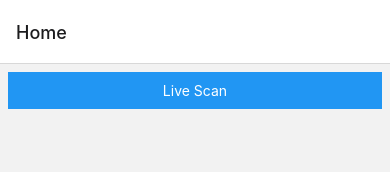
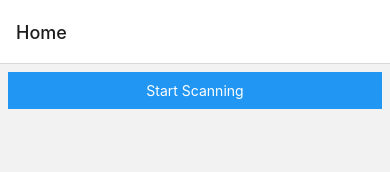
Before and after one commit to tony-xlh/react-native-mrz-scanner, a React Native app: screen /Home in a window 390 px wide. Shown: the top 172 px of the page. Built offline with nearby package versions, Linux system fonts and the light colour scheme.

Commit message:
change the button text to start scanning

```diff
--- a/screens/Home.tsx
+++ b/screens/Home.tsx
@@ -18,7 +18,7 @@ export default function HomeScreen({route, navigation}) {
         style={styles.button}
         onPress={() => onPressed("Scanner")}
       >
-        <Text style={styles.buttonText}>Live Scan</Text>
+        <Text style={styles.buttonText}>Start Scanning</Text>
       </TouchableOpacity>
     </SafeAreaView>
   );
```
